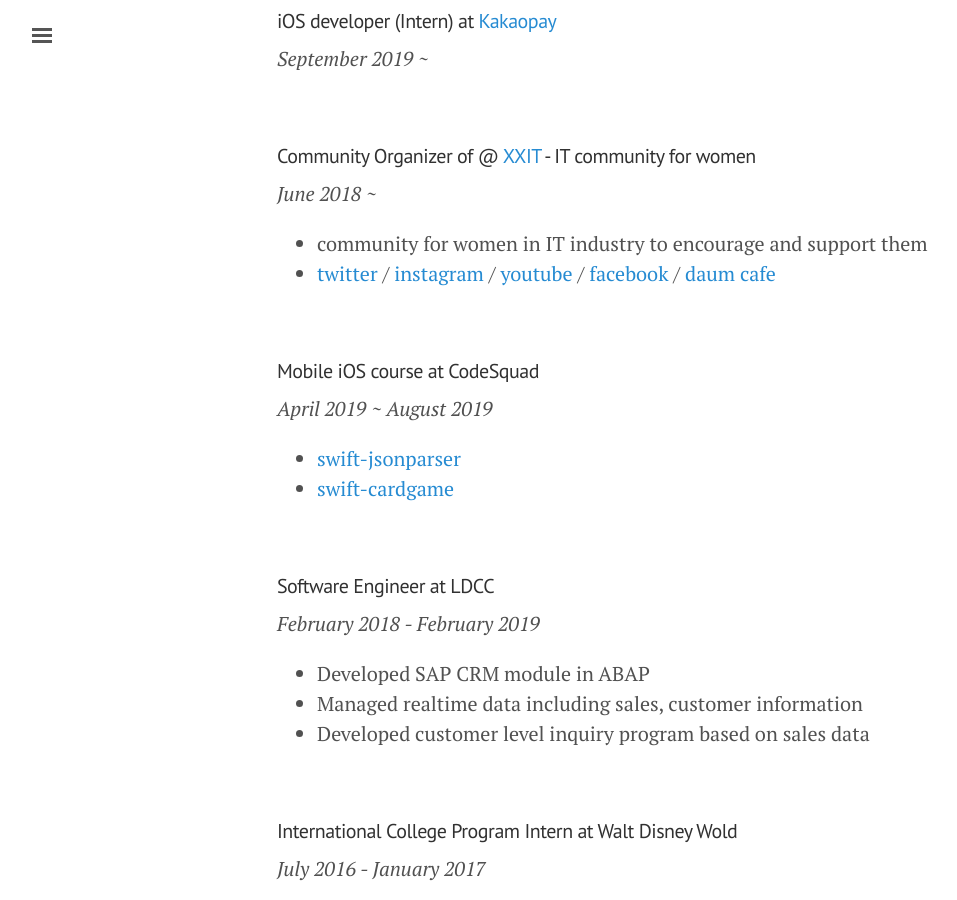
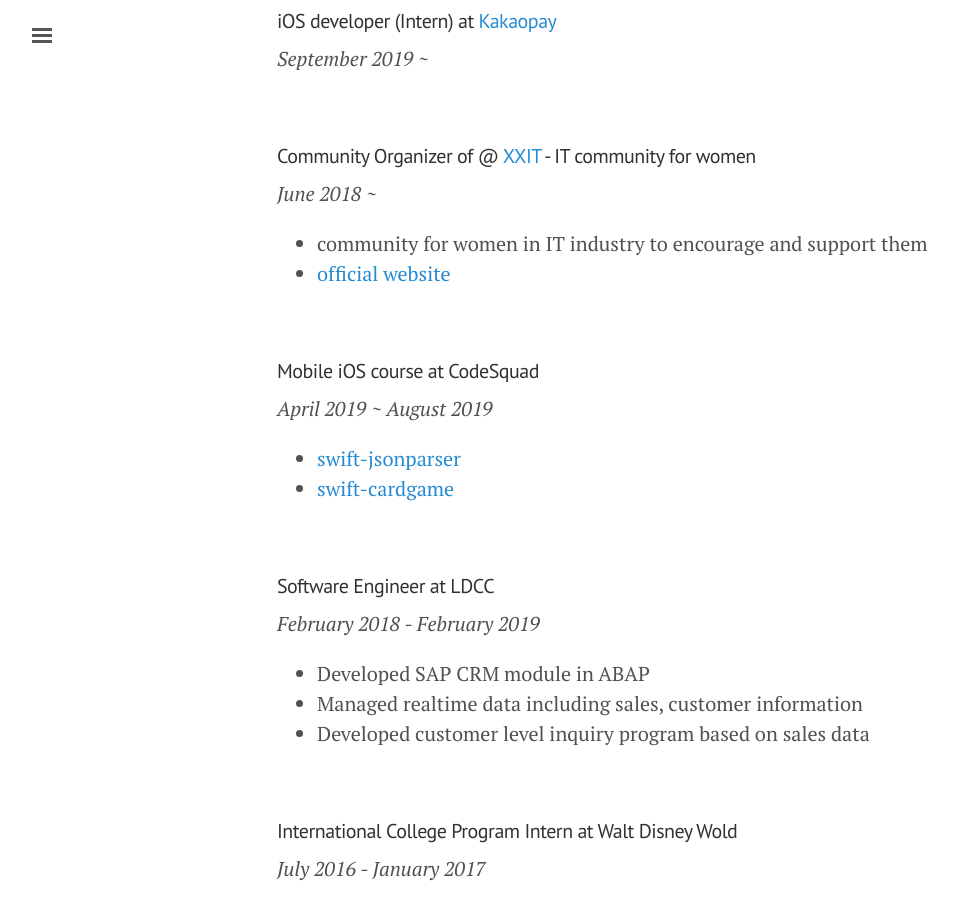
Before and after one commit to daheenallwhite/daheenallwhite.github.io, a Jekyll site: the page built from about.md, in a window 1280 px wide and 900 px high, scrolled down 1001 px. Shown: the whole window, without its empty margins (3-960 px from the left). Built offline with Jekyll 4.4.1, drawn with Linux system fonts in a browser that asks for light colours; nearby versions of some CDN libraries; emoji names are drawn with the system emoji font.

Commit message:
Modify official site link of XXIT

```diff
--- a/about.md
+++ b/about.md
@@ -51,7 +51,7 @@
 *June 2018 ~*
 
 - community for women in IT industry to encourage and support them
-- [twitter](https://twitter.com/officialXXIT) / [instagram](https://www.instagram.com/xxit.official/) / [youtube]( https://youtu.be/f9mGQEGHSkM) / [facebook](https://www.facebook.com/xxit.official/) / [daum cafe](https://cafe.daum.net/xxit)
+- [official website](https://xxit.world/)
 
 &nbsp;
 
```
